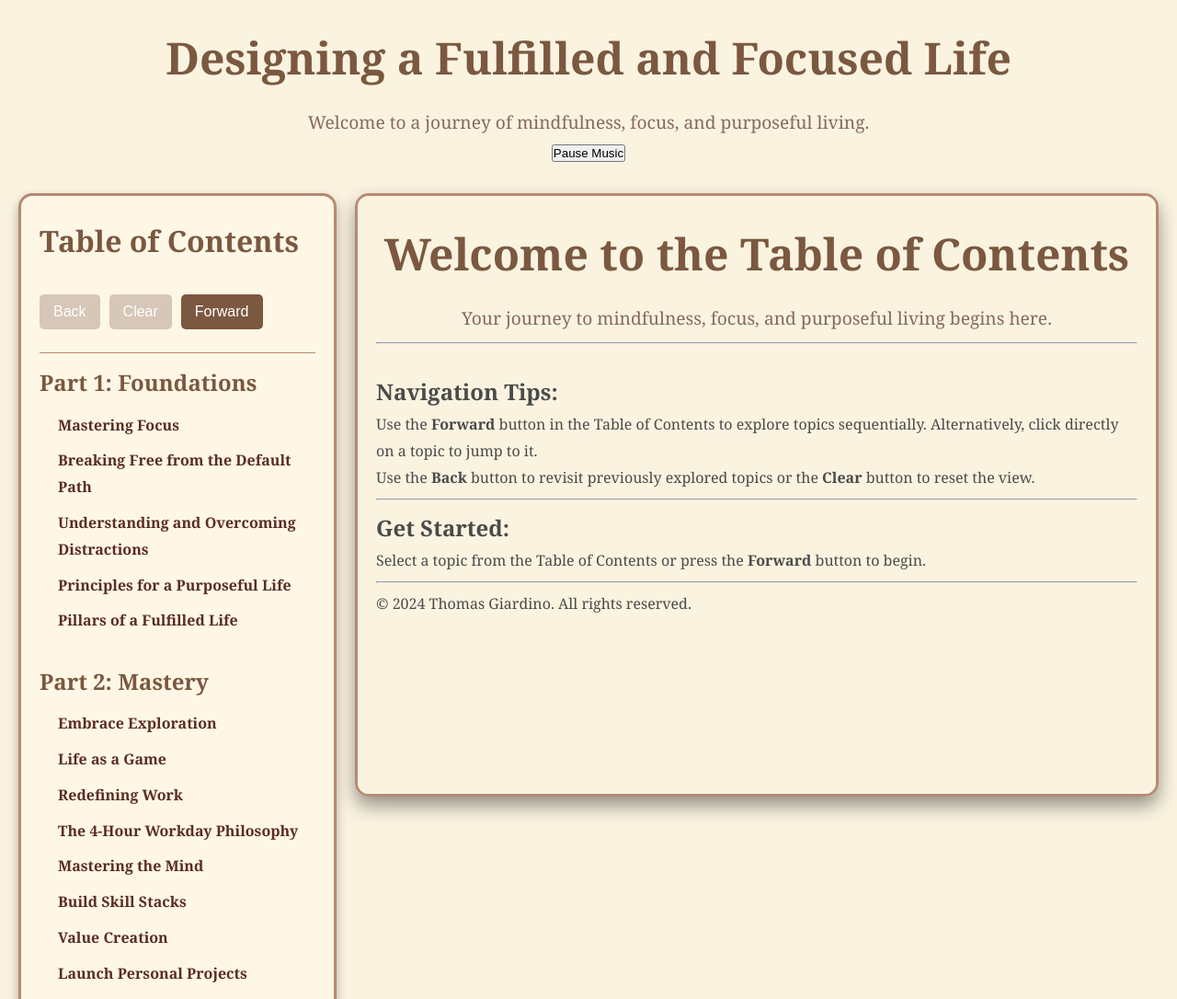
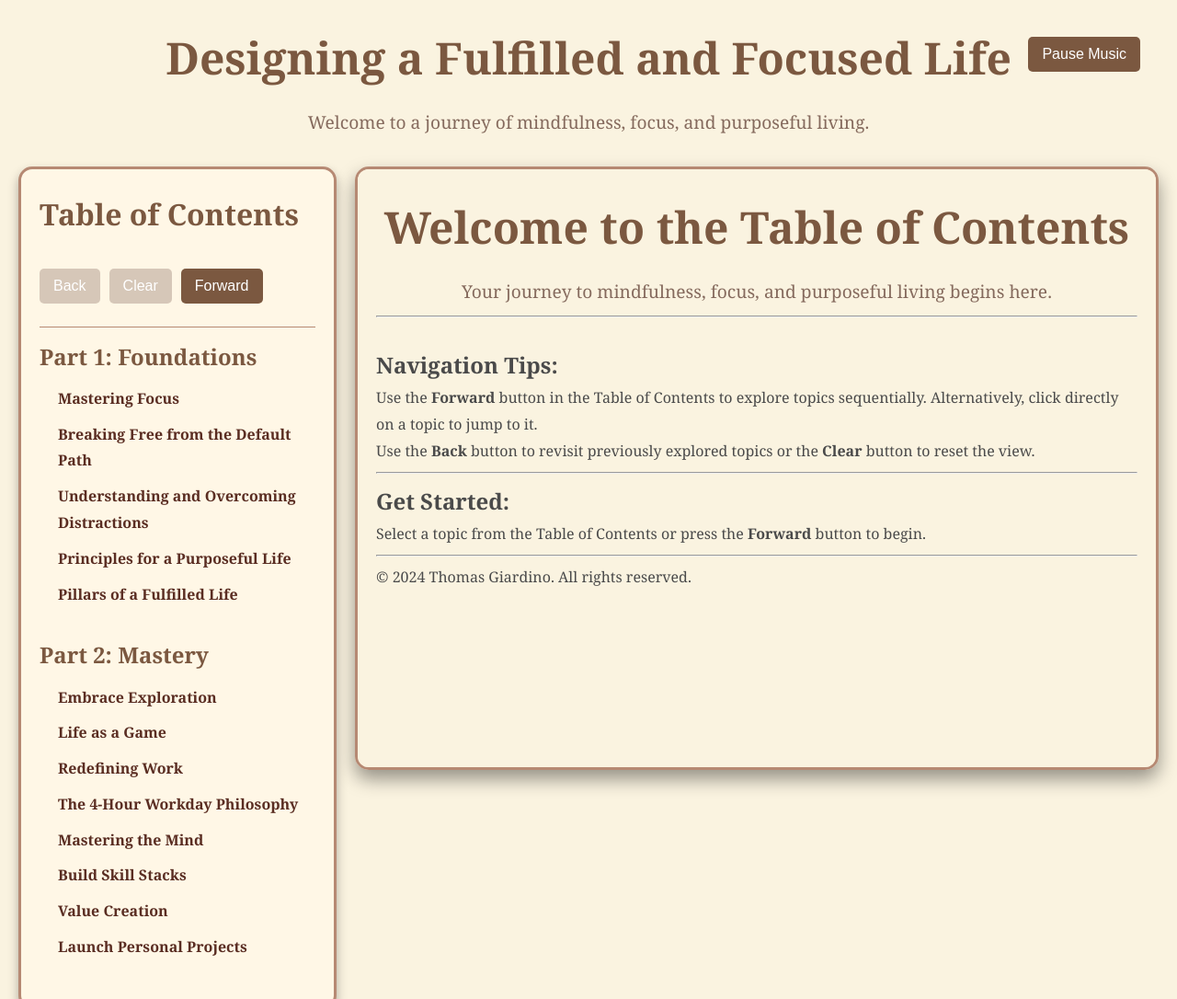
Before and after one commit to DollarAlchemy/Blog1, a plain HTML site: page index.html in a window 1280 px wide. Shown: the top 1086 px of the page at 92% size. Drawn offline with Linux system fonts and the light colour scheme.

Commit message:
Update styles.css

```diff
--- a/styles.css
+++ b/styles.css
@@ -19,6 +19,7 @@ body {
 header {
     text-align: center;
     margin-bottom: 30px;
+    position: relative; /* For positioning the music button */
 }
 header h1 {
     font-size: 3em;
@@ -28,6 +29,26 @@ header h1 {
 header p {
     font-size: 1.2em;
     color: #856a5d;
+}
+
+/* Music Button */
+.music-button {
+    position: absolute;
+    top: 20px;
+    right: 20px;
+    background-color: #7b5840;
+    color: #ffffff;
+    border: none;
+    border-radius: 5px;
+    padding: 10px 15px;
+    cursor: pointer;
+    font-size: 1em;
+    transition: background-color 0.3s ease, transform 0.2s ease;
+}
+
+.music-button:hover {
+    background-color: #5a2d22;
+    transform: scale(1.05);
 }
 
 /* Main Layout */
```
